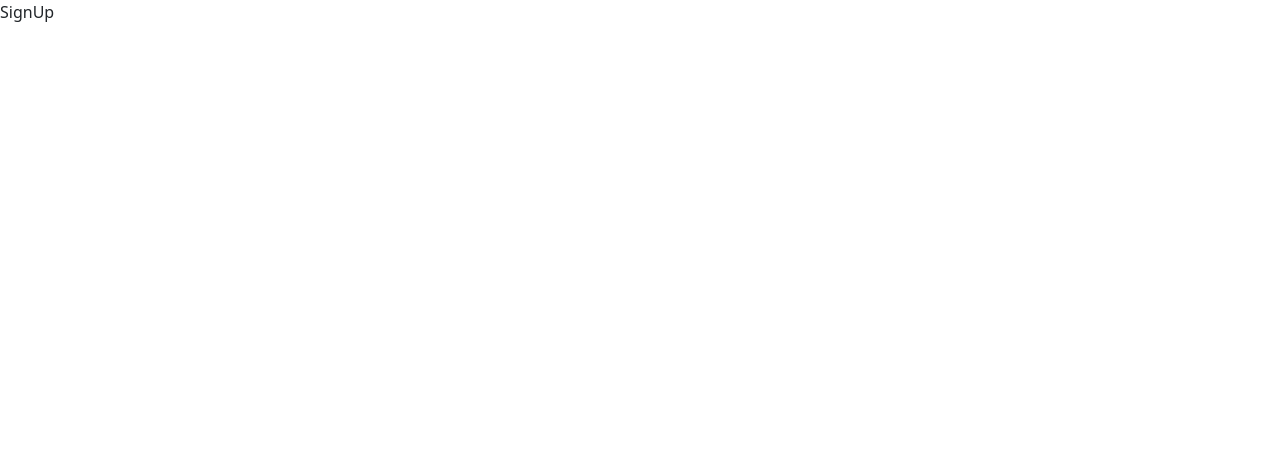
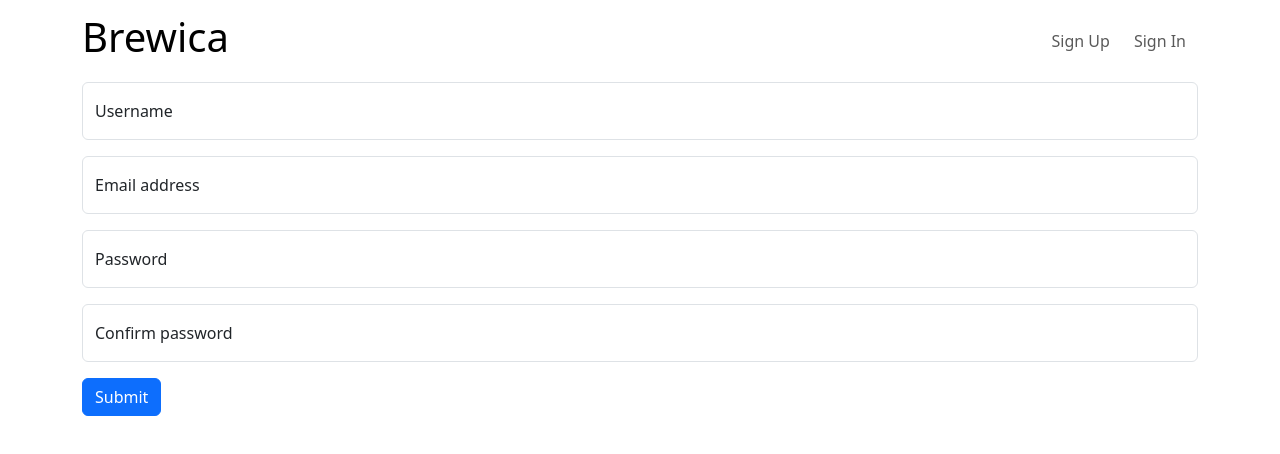
Before and after one commit to eskres/brewica, a React (Vite) app in the folder packages/client/: page /sign-up in a window 1280 px wide. Shown: the top 454 px of the page. Built offline with nearby package versions, Linux system fonts and the light colour scheme.

Commit message:
added a sign up page

```diff
--- a/packages/client/src/app/SignUp/SignUp.tsx
+++ b/packages/client/src/app/SignUp/SignUp.tsx
@@ -1,5 +1,28 @@
+import NavBar from "../shared/NavBar/NavBar"
+
 export default function SignUp() {
   return (
-    <div>SignUp</div>
+    <>
+    <NavBar />
+    <form className="container mb-3">
+      <div className="form-floating mb-3">
+        <input type="email" className="form-control" id="username" placeholder="name@example.com"/>
+        <label htmlFor="username">Username</label>
+      </div>
+      <div className="form-floating mb-3">
+        <input type="email" className="form-control" id="email" placeholder="name@example.com"/>
+        <label htmlFor="email">Email address</label>
+      </div>
+      <div className="form-floating mb-3">
+        <input type="password" className="form-control" id="password" placeholder="Password"/>
+        <label htmlFor="password">Password</label>
+      </div>
+      <div className="form-floating mb-3">
+        <input type="password" className="form-control" id="confirmPassword" placeholder="Password"/>
+        <label htmlFor="confirmPassword">Confirm password</label>
+      </div>
+      <button type="submit" className="btn btn-primary">Submit</button>
+    </form>
+    </>
   )
 }
```
